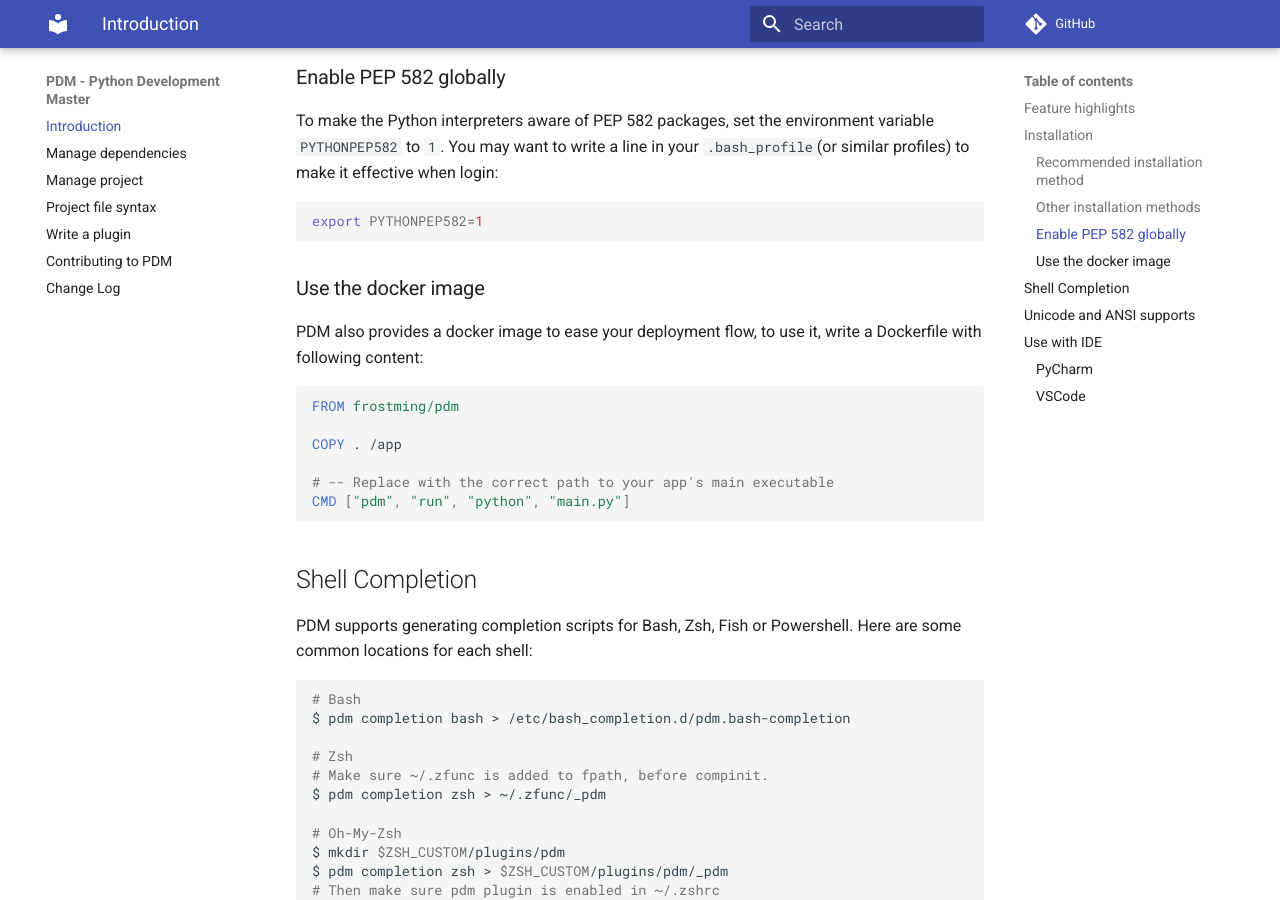
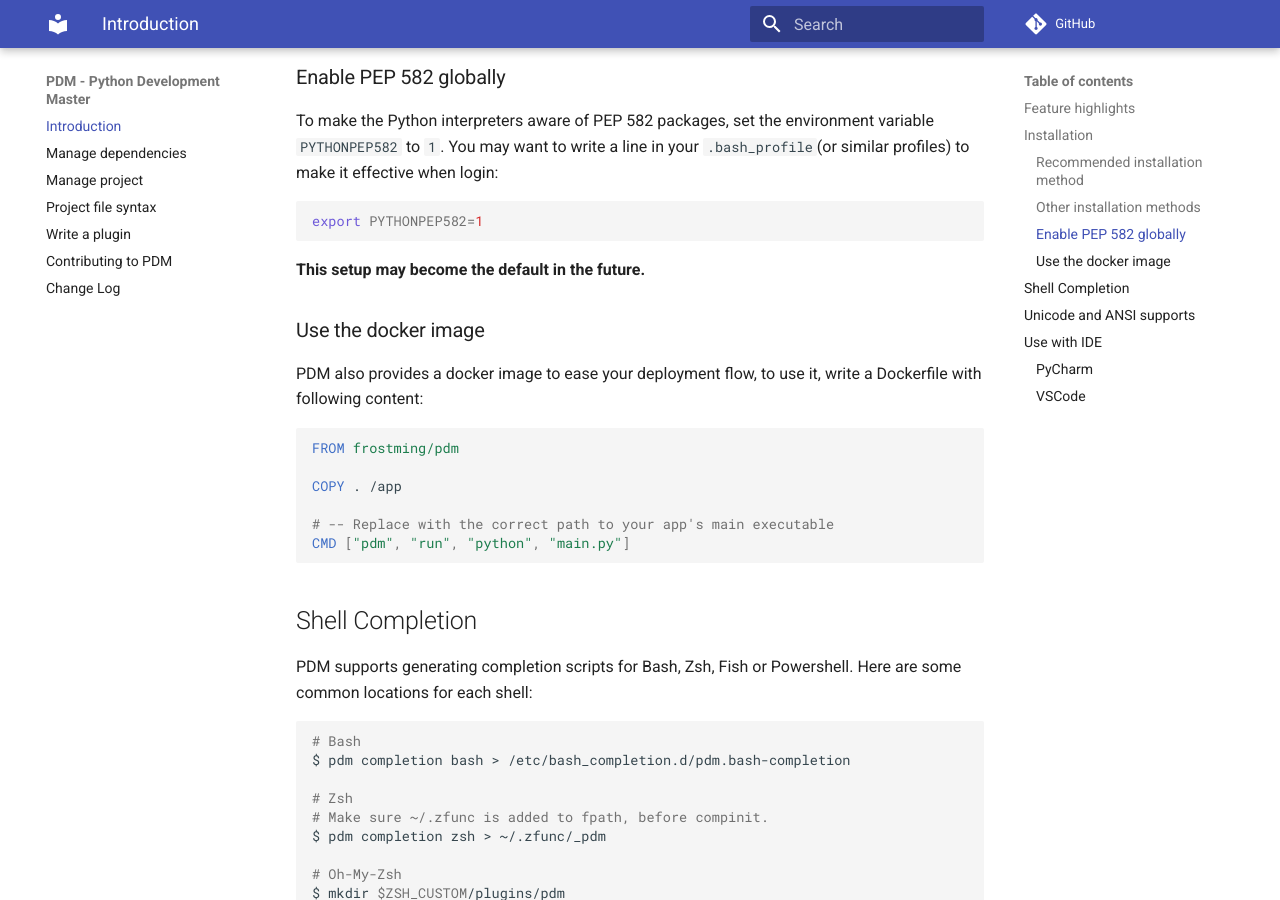
Before and after one commit to ChrisSanderser/pd-ms, an MkDocs documentation site: the page built from docs/docs/index.md, in a window 1280 px wide and 900 px high, scrolled down 1269 px. Built offline with MkDocs 1.6.1 and Material for MkDocs 9.7.7, drawn with Linux system fonts in a browser that asks for light colours; comment, search, counter and statistics services are not loaded.

Commit message:
Clarify doc

````diff
--- a/docs/docs/index.md
+++ b/docs/docs/index.md
@@ -52,6 +52,8 @@ You may want to write a line in your `.bash_profile`(or similar profiles) to mak
 ```bash
 export PYTHONPEP582=1
 ```
+
+**This setup may become the default in the future.**
 
 ### Use the docker image
 
````
Also changed, not shown: README.md, README_zh.md.
